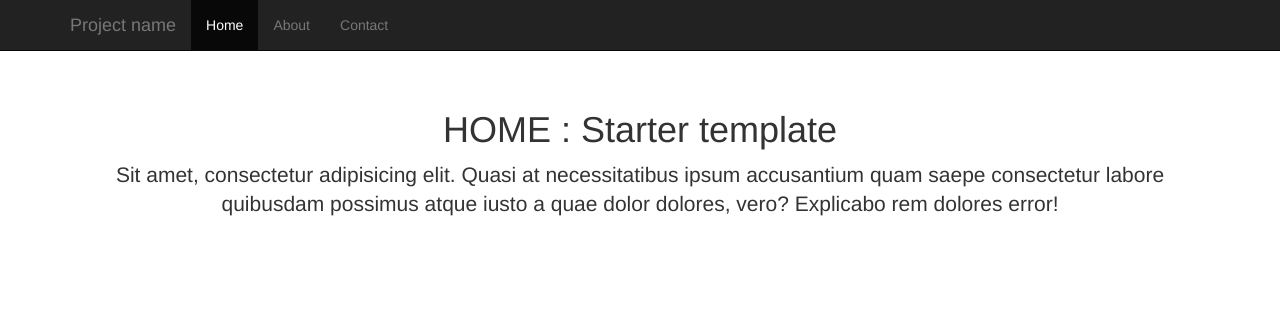
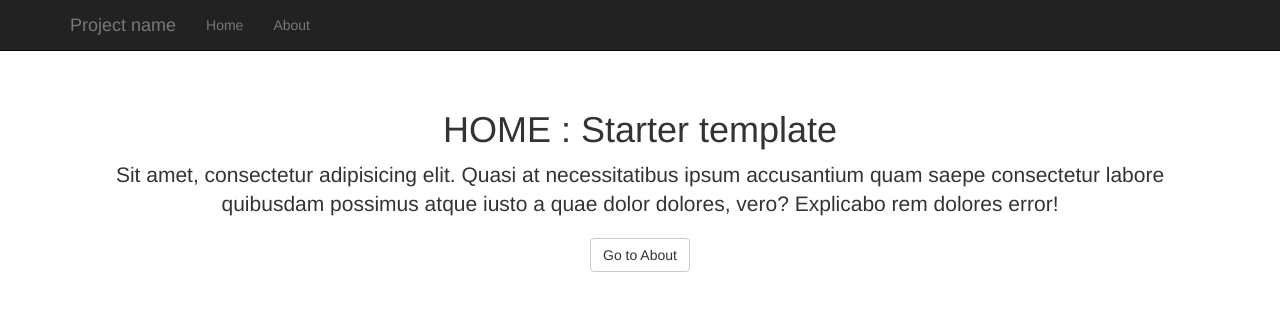
Before and after one commit to barmmie/ng-starter-app, a plain HTML site: page index.html at #!/about in a window 1280 px wide. Drawn offline with Linux system fonts and the light colour scheme.

Commit message:
depndcies

```diff
--- a/index.html
+++ b/index.html
@@ -25,15 +25,18 @@
           </button>
           <a class="navbar-brand" href="#">Project name</a>
         </div>
-        <div class="collapse navbar-collapse">
+        <div class="collapse navbar-collapse" >
+
           <ul class="nav navbar-nav">
-            <li class="active"><a href="#">Home</a></li>
-            <li><a href="#about">About</a></li>
-            <li><a href="#contact">Contact</a></li>
+
+            <li ><a href="" ui-sref="home">Home</a></li>
+            <li ><a href="" ui-sref="about">About</a></li>
+
           </ul>
         </div><!--/.nav-collapse -->
       </div>
     </div>
+
 
     <div class="container" ui-view="">
 
--- a/partials/_home.html
+++ b/partials/_home.html
@@ -2,4 +2,5 @@
       <div class="main-text">
         <h1>HOME : Starter template</h1>
         <p class="lead">Sit amet, consectetur adipisicing elit. Quasi at necessitatibus ipsum accusantium quam saepe consectetur labore quibusdam possimus atque iusto a quae dolor dolores, vero? Explicabo rem dolores error!</p>
+        <a href="" ui-sref="about" class="btn btn-default"> Go to About</a>
       </div>
```
Also changed, not shown: partials/_about.html (+1 -0 lines).
